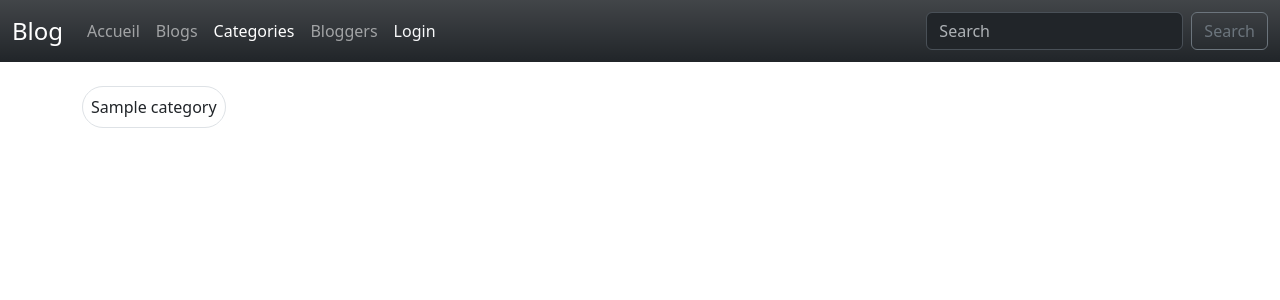
After one commit to ludovicnicolau/django-blog, a Django app: page /blog/categories/ in a window 1280 px wide. The commit adds this page. Shown: the top 300 px of the page. Run offline with Django 5.2, Linux system fonts and the light colour scheme; tables that the repository leaves empty hold one stand-in row (values such as "Sample post").

Commit message:
Add category list and detail view. Add category link in top_navbar and in blog post detail views

```diff
--- a/blog/models.py
+++ b/blog/models.py
@@ -67,6 +67,10 @@ class Category(models.Model):
     def __str__(self):
         return self.name
 
+    def get_absolute_url(self):
+        return reverse("blog:category-detail", kwargs={"name": self.name})
+
+
     class Meta:
         verbose_name = _('Category')
         verbose_name_plural = _('Categories')
--- /dev/null
+++ b/blog/templates/blog/category_list.html
@@ -0,0 +1,12 @@
+{% extends 'base.html' %}
+{% load i18n %}
+
+{% block title %}{% trans 'Categories' %}{% endblock %}
+
+{% block content %}
+    <ul class="d-flex gap-2 list-unstyled">
+        {% for category in categories %}
+            <li class="border rounded-pill p-2"><a class="text-decoration-none link-dark" href="{{ category.get_absolute_url }}">{{ category.name }}</a></li>
+        {% endfor %}
+    </ul>
+{% endblock %}
--- a/blog/urls.py
+++ b/blog/urls.py
@@ -6,6 +6,8 @@ app_name = 'blog'
 urlpatterns = [
     path('', views.home, name='home'),
     path('blogs/', views.BlogPostListView.as_view(), name='blogs'),
+    path('categories/', views.CategoryListView.as_view(), name='category-list'),
+    path('categories/<str:name>', views.CategoryDetailView.as_view(), name='category-detail'),
     path('<int:pk>/', views.BlogPostDetailView.as_view(), name='blog-detail'),
     path('<int:pk>/create/', views.CommentCreateView.as_view(), name='comment-form'),
     path('create/', views.BlogPostCreateView.as_view(), name='blog-create'),
--- a/blog/views.py
+++ b/blog/views.py
@@ -7,9 +7,10 @@ from django.shortcuts import get_object_or_404, render
 from django.urls import reverse
 from django.views.generic import CreateView, DetailView, ListView, UpdateView, DeleteView
 from django.db.models import FloatField
+from django.core.paginator import Paginator
 
 from .forms import BlogPostForm, CommentForm
-from .models import BlogPost, Comment
+from .models import BlogPost, Comment, Category
 
 
 def home(request):
@@ -135,3 +136,38 @@ class BlogPostDeleteView(PermissionRequiredMixin, UserPassesTestMixin, DeleteVie
 
     def test_func(self):
         return self.get_object().author == self.request.user
+
+
+class CategoryListView(ListView):
+    model = Category
+    template_name = 'blog/category_list.html'
+    context_object_name = 'categories'
+
+
+class CategoryDetailView(DetailView):
+    model = Category
+    template_name = 'blog/category_detail.html'
+    context_object_name = 'category'
+    queryset = Category.objects.all().prefetch_related('blogposts', 'blogposts__author')
+
+    def get_object(self):
+        category = get_object_or_404(self.get_queryset(), name=self.kwargs['name'])
+        return category
+
+    def get_context_data(self, **kwargs):
+        context = super().get_context_data(**kwargs)
+        print(self.object.blogposts.count())
+        paginator = Paginator(self.object.blogposts.all(), 9)
+        print(paginator.num_pages)
+        print(paginator.count)
+        context['paginator'] = paginator
+        if paginator.num_pages > 1:
+            context['is_paginated'] = True
+        else:
+            context['is_paginated'] = False
+        page = self.request.GET.get('page')
+        if page is None:
+            page = 1
+        context['page_obj'] = paginator.page(page)
+        context['blogposts'] = paginator.get_page(page)
+        return context
--- a/templates/top_navbar.html
+++ b/templates/top_navbar.html
@@ -24,6 +24,14 @@
                             href="{% url 'blog:blogs' %}"
                         >
                             {% trans 'Blogs' %}
+                        </a>
+                    </li>
+                    <li class="nav-item">
+                        <a
+                            class="nav-link {% if namespace == 'blog' and url_name == 'category-list' %}active{% endif %}"
+                            href="{% url 'blog:category-list' %}"
+                        >
+                            {% trans 'Categories' %}
                         </a>
                     </li>
                     <li class="nav-item">
```
Also changed, not shown: blog/templates/blog/blogpost_detail.html (+5 -5 lines), blog/templates/blog/category_detail.html (added, +7 -0 lines).
